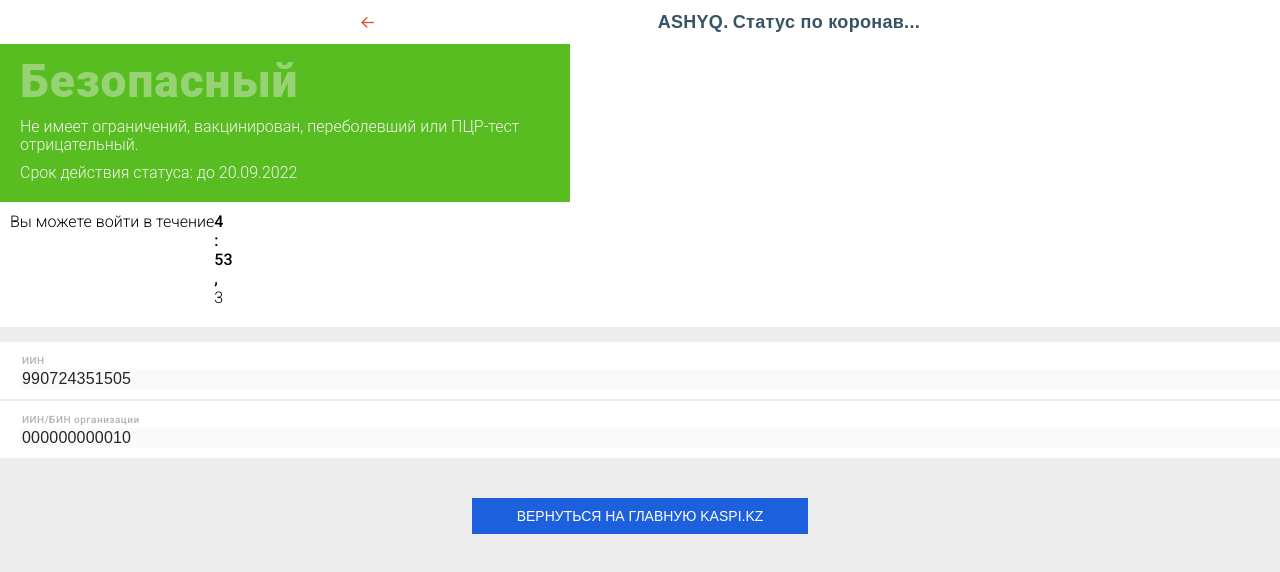
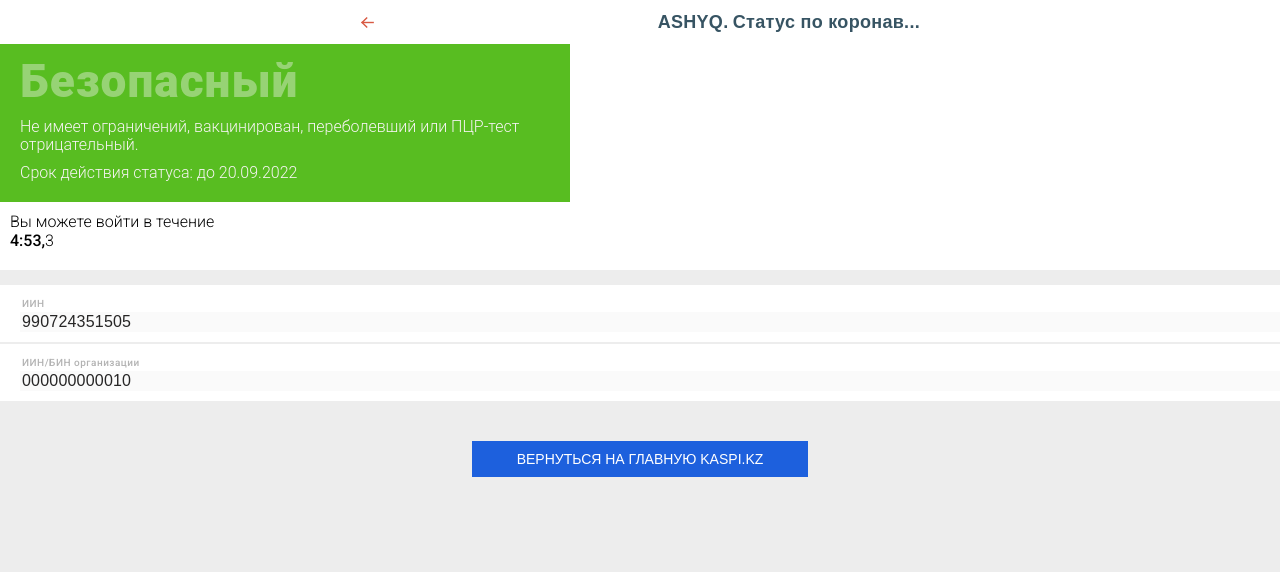
Before and after one commit to SallemAllem/SallemAllem.github.io, a PHP site: page /ashyq2/index.html in a window 1280 px wide. Shown: the top 572 px of the page. After the commit the page ends 477 px from the top, so only its background shows below. Run offline with PHP 8.4, Linux system fonts and the light colour scheme.

Commit message:
Update style.css

```diff
--- a/ashyq2/style.css
+++ b/ashyq2/style.css
@@ -122,7 +122,7 @@ body{
 .content{
   padding: 10px 0 20px 0;
   border-bottom: 5px solid #ededed;
-  display: flex;
+
   padding-left: 10px;
 }
 .content-text{
@@ -132,6 +132,9 @@ body{
   color: rgb(67, 62, 62);
   margin-bottom: 10px;
   padding: 0 0 0 10px;
+}
+.clock {
+  display: flex;
 }
 
 
```
